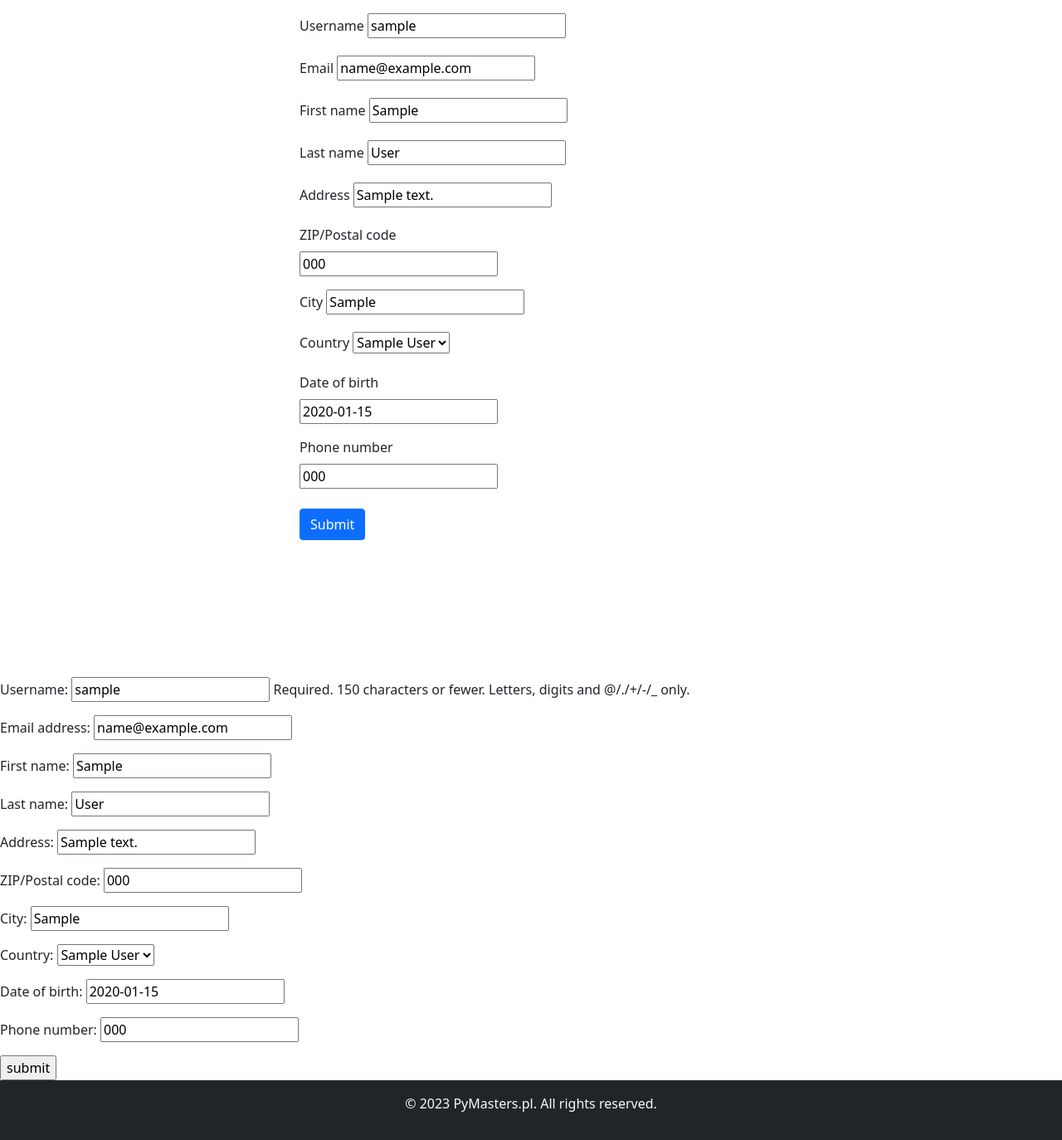
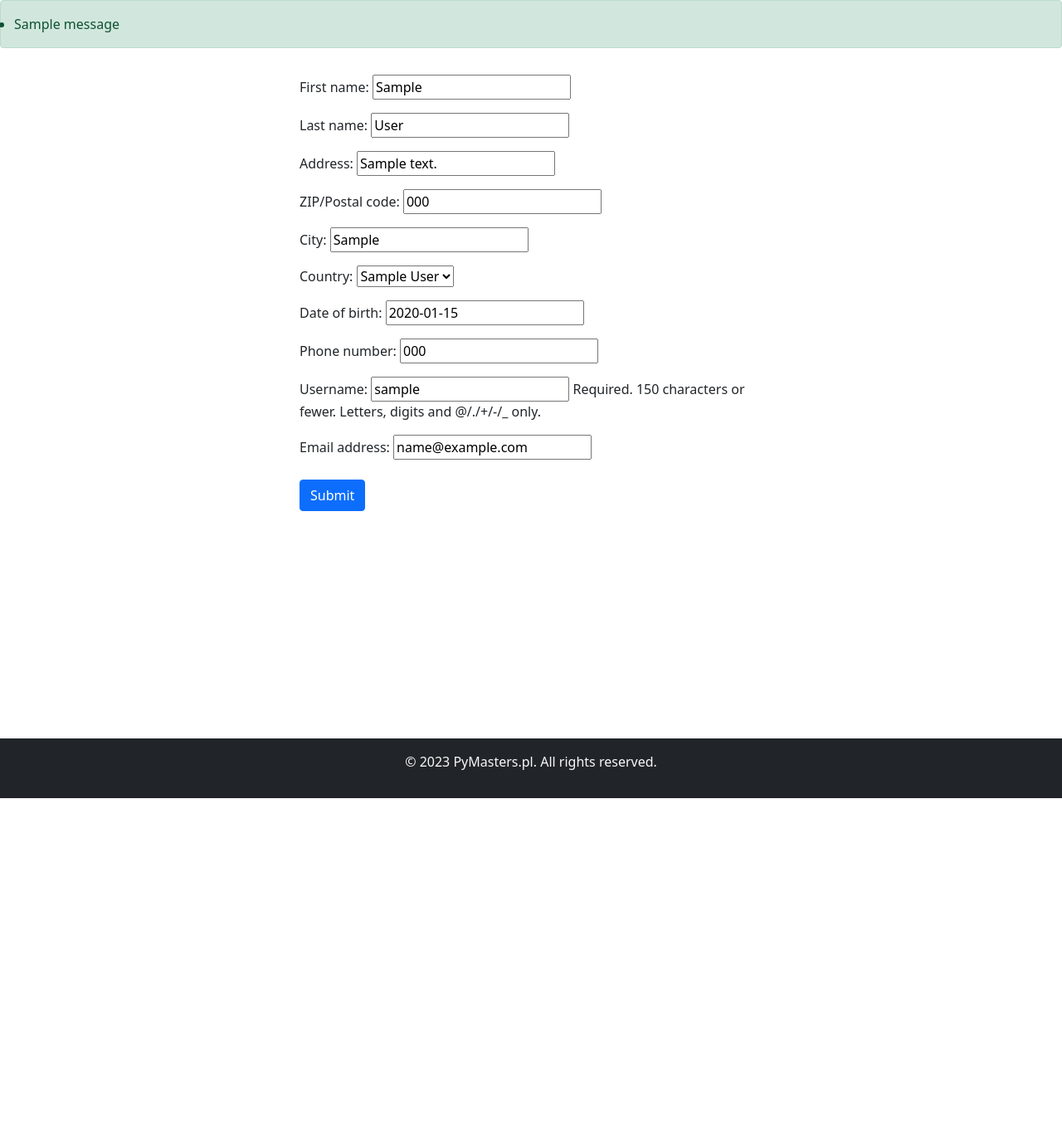
Before and after one commit to pymasterspl/Dshop, a Django app: page /users/update-user/ in a window 1280 px wide. Shown: the part 56-1430 px from the top of the page at 83% size. After the commit the page ends 1018 px from the top, so only its background shows below. Run offline with Django 4.2, Linux system fonts and the light colour scheme; a user stored in the database is signed in; tables that the repository leaves empty hold one stand-in row (values such as "Sample post"); one stand-in notice (Sample message) is shown; parts of the project's set-up code (start-up, migrations or seed data) failed here and were passed over; some libraries are stand-ins or nearby versions.

Commit message:
user-management

```diff
--- a/Dshop/apps/users/apps.py
+++ b/Dshop/apps/users/apps.py
@@ -3,10 +3,5 @@ from django.apps import AppConfig
 
 class UsersConfig(AppConfig):
     default_auto_field = 'django.db.models.BigAutoField'
-
-    # default name
-    # name = 'core'
-
-    # New name, and label
     label = 'users'
     name = 'apps.users'
--- a/Dshop/apps/users/forms.py
+++ b/Dshop/apps/users/forms.py
@@ -1,7 +1,5 @@
 from django import forms
-from django.contrib.auth.forms import UserCreationForm, AuthenticationForm
-from django.forms import ModelForm
-
+from django.contrib.auth.forms import UserCreationForm
 from .models import User, CustomUser
 
 
@@ -11,13 +9,7 @@ class CustomUserForm(UserCreationForm):
         fields = ['username', 'password1', 'password2', 'email']
 
     def __init__(self, *args, **kwargs):
-        super(CustomUserForm, self).__init__(*args, **kwargs)
-        self.fields['username'].error_messages = {
-            'required': 'custom required message'}
-        self.fields['password1'].error_messages = {
-            'required': 'custom required password'}
-        self.fields['email'].error_messages = {
-            'required': 'custom required email'}
+        super().__init__(*args, **kwargs)
         self.fields['username'].widget.attrs.update({'class': 'form-control',
                                                      "placeholder": "e.g. Luke"})
         self.fields['password1'].widget.attrs.update({'class': 'form-control',
@@ -35,12 +27,6 @@ class LoginUserForm(forms.ModelForm):
         model = User
         fields = ['username', 'password']
 
-    def __init__(self, request, *args, **kwargs):
-        super(LoginUserForm, self).__init__(*args, **kwargs)
-        self.fields['username'].widget.attrs.update({'class': 'form-control',
-                                                     "placeholder": "e.g. Luke"})
-        self.fields['password'].widget.attrs.update({'class': 'form-control',
-                                                      "placeholder": "Password"})
 
 class UpdateCustomUserForm(forms.ModelForm):
     class Meta:
--- a/Dshop/apps/users/templates/users/home.html
+++ b/Dshop/apps/users/templates/users/home.html
@@ -1,10 +1,5 @@
 {%  extends 'base.html' %}
 {%  load static %}
-{% block stripe %}
-    <script src="https://js.stripe.com/v3/"></script>
-    <script src="{% static 'main.js' %}"></script>
-    <script defer src="https://use.fontawesome.com/releases/v6.4.0/js/all.js"></script>
-{% endblock %}
 
 {% block content %}
 
--- a/Dshop/apps/users/templates/users/update_user.html
+++ b/Dshop/apps/users/templates/users/update_user.html
@@ -1,57 +1,16 @@
 {%  extends 'base.html' %}
 {%  load static %}
-{% block stripe %}
-    <script src="https://js.stripe.com/v3/"></script>
-    <script src="{% static 'main.js' %}"></script>
-    <script defer src="https://use.fontawesome.com/releases/v6.4.0/js/all.js"></script>
-{% endblock %}
 
 {% block content %}
     <div class="container">
         <div class="d-flex justify-content-center">
             <div class="mx-auto col-10 col-md-8 col-lg-6 vh-100 mt-lg-3">
-                <form method="POST" action="">
+                <form method="POST" action="{%  url 'update_user' %}">
                     {% csrf_token %}
-                    <div class="form-group mb-3 col-lg-7">
-                        <label for="username" class="mb-2">{{ form_s.username.name.capitalize}}</label>
-                        {{form_s.username}}
-                    </div>
-                    <div class="form-group mb-3 col-lg-7">
-                        <label for="username" class="mb-2">Email</label>
-                        {{form_s.email}}
-                    </div>
-                    <div class="form-group mb-3 col-lg-7">
-                        <label for="username" class="mb-2">First name</label>
-                        {{form.first_name}}
-                    </div>
-                    <div class="form-group mb-3 col-lg-7">
-                        <label for="username" class="mb-2">Last name</label>
-                        {{form.last_name}}
-                    </div>
-                    <div class="form-group mb-3 col-lg-7">
-                        <label for="username" class="mb-2">Address</label>
-                        {{form.address}}
-                    </div>
-                    <div class="form-group mb-3 col-lg-7">
-                        <label for="username" class="mb-2">ZIP/Postal code</label>
-                        {{form.postal_code}}
-                    </div>
-                    <div class="form-group mb-3 col-lg-7">
-                        <label for="username" class="mb-2">City</label>
-                        {{form.city}}
-                    </div>
-                    <div class="form-group mb-3 col-lg-7">
-                        <label for="username" class="mb-2">Country</label>
-                        {{form.country}}
-                    </div>
-                    <div class="form-group mb-3 col-lg-7">
-                        <label for="username" class="mb-2">Date of birth</label>
-                        {{form.date_of_birth}}
-                    </div>
-                    <div class="form-group mb-3 col-lg-7">
-                        <label for="username" class="mb-2">Phone number</label>
-                        {{form.phone_number}}
-                    </div>
+                    {{ form.non_field_errors }}
+                    {{ form_s.non_field_errors }}
+                    {{ form.as_p }}
+                    {{ form_s.as_p }}
                     <div class="align-items-center">
                         <button type="submit" class="btn btn-primary mt-2 mb-2">Submit</button>
                     </div>
@@ -59,12 +18,4 @@
             </div>
         </div>
     </div>
-
-      <form method="POST">
-          {% csrf_token %}
-          {{ form_s.as_p }}
-          {{ form.as_p }}
-
-          <input type="submit" value="submit">
-  </form>
 {% endblock content %}
--- a/Dshop/apps/users/urls.py
+++ b/Dshop/apps/users/urls.py
@@ -1,6 +1,4 @@
 from django.urls import path
-
-from . import views
 from .views import RegistrationView, LoginUserView, LogoutView, HomeView, \
     RemoveUserView, UpdateUserView
 
--- a/Dshop/apps/users/views.py
+++ b/Dshop/apps/users/views.py
@@ -1,22 +1,15 @@
-# from django.shortcuts import render
-# use class based views.
-from datetime import datetime
-
 from django.contrib import messages
 from django.contrib.auth import login, authenticate, logout
-from django.contrib.auth.decorators import login_required
-from django.contrib.auth.forms import UserCreationForm
 from django.contrib.auth.mixins import LoginRequiredMixin
-from django.contrib.auth.models import User
 from django.contrib.auth.views import LoginView
 from django.shortcuts import render, redirect
 from django.urls import reverse_lazy
 
 from django.views.generic import CreateView, View, TemplateView, RedirectView
 
-from .forms import CustomUserForm, UpdateUserForm, UpdateCustomUserForm, \
-    LoginUserForm
+from .forms import CustomUserForm, UpdateUserForm, UpdateCustomUserForm
 from .models import CustomUser
+
 
 
 class RegistrationView(CreateView):
@@ -44,6 +37,8 @@ class LoginUserView(LoginView):
     redirect_authenticated_user = True
     template_name = 'users/login.html'
 
+    def get_success_url(self):
+        return reverse_lazy('home')
 
     def form_valid(self, form):
         valid = super(LoginUserView, self).form_valid(form)
@@ -92,6 +87,7 @@ class UpdateUserView(LoginRequiredMixin, View):
         if form.is_valid() & form_s.is_valid():
             form.save()
             form_s.save()
+            messages.success(request, "Profile details updated.")
             return redirect('update_user')
         context = {'form': form, 'form_s': form_s, 'user': user}
         return render(request, self.template_name, context)
--- a/Dshop/templates/base.html
+++ b/Dshop/templates/base.html
@@ -11,7 +11,9 @@
     <!--Lightbox2 https://lokeshdhakar.com/ Lightbox2 is licensed under The MIT License-->
     <link rel="stylesheet" href="https://cdnjs.cloudflare.com/ajax/libs/lightbox2/2.11.3/css/lightbox.min.css">
     {% block stripe %}
-
+        <script src="https://js.stripe.com/v3/"></script>
+        <script src="{% static 'main.js' %}"></script>
+        <script defer src="https://use.fontawesome.com/releases/v6.4.0/js/all.js"></script>
     {% endblock %}
 
 </head>
@@ -40,6 +42,9 @@
                     </li>
                 {% else %}
                     <li class="nav-item">
+                        <a class="nav-link" href="{%  url 'registration'  %}">Register</a>
+                    </li>
+                    <li class="nav-item">
                         <a class="nav-link" href="{%  url 'login'  %}">Login</a>
                     </li>
                 {%  endif %}
@@ -48,6 +53,14 @@
 
     </div>
 </nav>
+{% if messages %}
+    <ul class="alert alert-success">
+
+        {% for message in messages %}
+            <li{% if message.tags %} class="{{ message.tags }}"{% endif %}>{{ message }}</li>
+        {% endfor %}
+    </ul>
+{% endif %}
 
 {% block content %}
 
```
Also changed, not shown: Dshop/Dshop/settings.py (+3 -6 lines), Dshop/apps/users/templates/users/login.html (+7 -19 lines), Dshop/apps/users/templates/users/registration.html (+3 -22 lines), Dshop/apps/users/models.py (line endings or trailing spaces).
